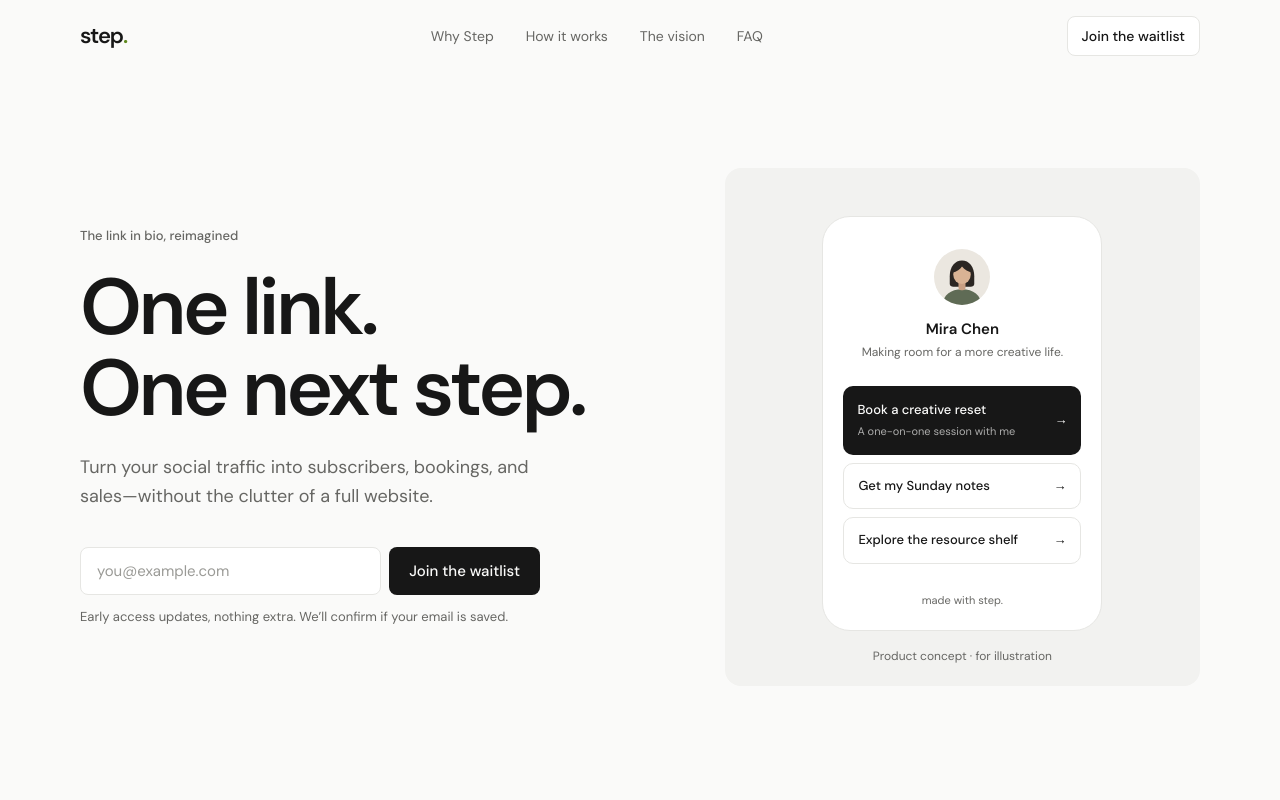
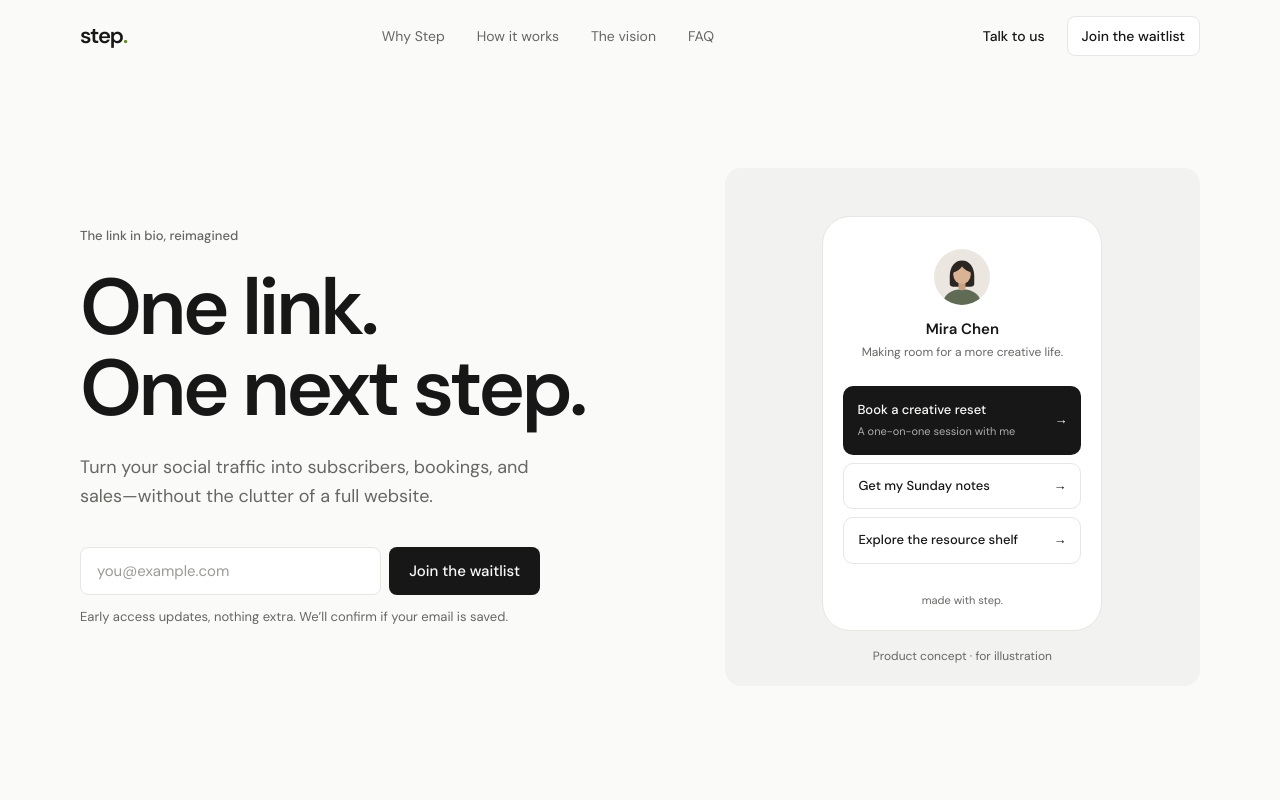
Before and after one commit to ddaras/step-link-in-bio, a website built with Vite: page index.html in a window 1280 px wide. Shown: the top 800 px of the page. Built offline with nearby package versions, Linux system fonts and the light colour scheme.

Commit message:
whats the project is about?

```diff
--- a/index.html
+++ b/index.html
@@ -21,7 +21,10 @@
         <a href="#vision">The vision</a>
         <a href="#faq">FAQ</a>
       </nav>
-      <a class="header-cta" href="#waitlist">Join the waitlist</a>
+      <div class="header-actions">
+        <a class="header-link" href="mailto:hello@step.one">Talk to us</a>
+        <a class="header-cta" href="#waitlist">Join the waitlist</a>
+      </div>
     </header>
 
     <main id="top">
--- a/src/styles.css
+++ b/src/styles.css
@@ -37,6 +37,9 @@ h1, h2, h3 { font-weight: 600; letter-spacing: -0.035em; line-height: 1.1; }
 .desktop-nav a:hover, .back-top:hover { color: var(--text); }
 .header-cta { font-size: 14px; font-weight: 500; padding: 8px 14px; border: 1px solid var(--line); border-radius: 8px; background: var(--surface); transition: border-color .2s; white-space: nowrap; }
 .header-cta:hover { border-color: var(--text); }
+.header-actions { display: flex; align-items: center; gap: 8px; }
+.header-link { font-size: 14px; font-weight: 500; padding: 8px 14px; border-radius: 8px; white-space: nowrap; transition: background .2s; }
+.header-link:hover { background: var(--subtle); }
 
 /* Hero */
 .hero { display: grid; grid-template-columns: 1.1fr .9fr; gap: 64px; align-items: center; padding: 96px 0 120px; }
```
